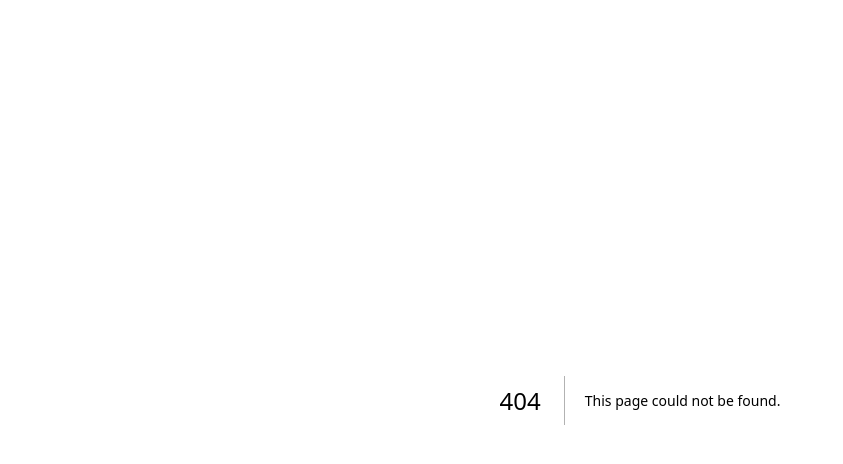
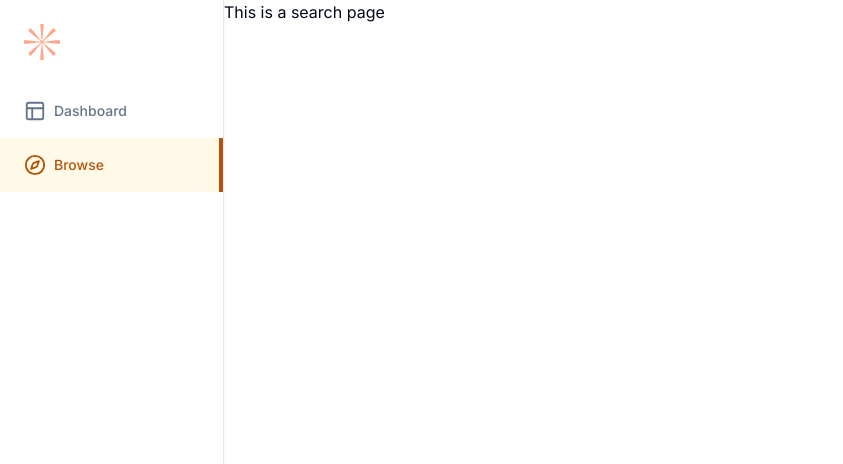
Before and after one commit to aaronkjin/lumen, a Next.js app: page /search in a window 1280 px wide. Before the commit this address had no page. Shown: the top 464 px of the page, without its empty margins (0-843 px from the left). Built offline with nearby package versions, Linux system fonts and the light colour scheme.

Commit message:
start search page

```diff
--- /dev/null
+++ b/app/(dashboard)/(routes)/search/page.tsx
@@ -0,0 +1,5 @@
+const SearchPage = () => {
+  return <div>This is a search page</div>;
+};
+
+export default SearchPage;
--- a/app/(dashboard)/layout.tsx
+++ b/app/(dashboard)/layout.tsx
@@ -7,7 +7,9 @@ const DashboardLayout = ({ children }: { children: React.ReactNode }) => {
       <div className="hidden md:flex h-full w-56 flex-col fixed inset-y-0 z-50">
         <Sidebar />
       </div>
-      {children}
+
+      {/* Content */}
+      <main className="md:pl-56 h-full">{children}</main>
     </div>
   );
 };
```
